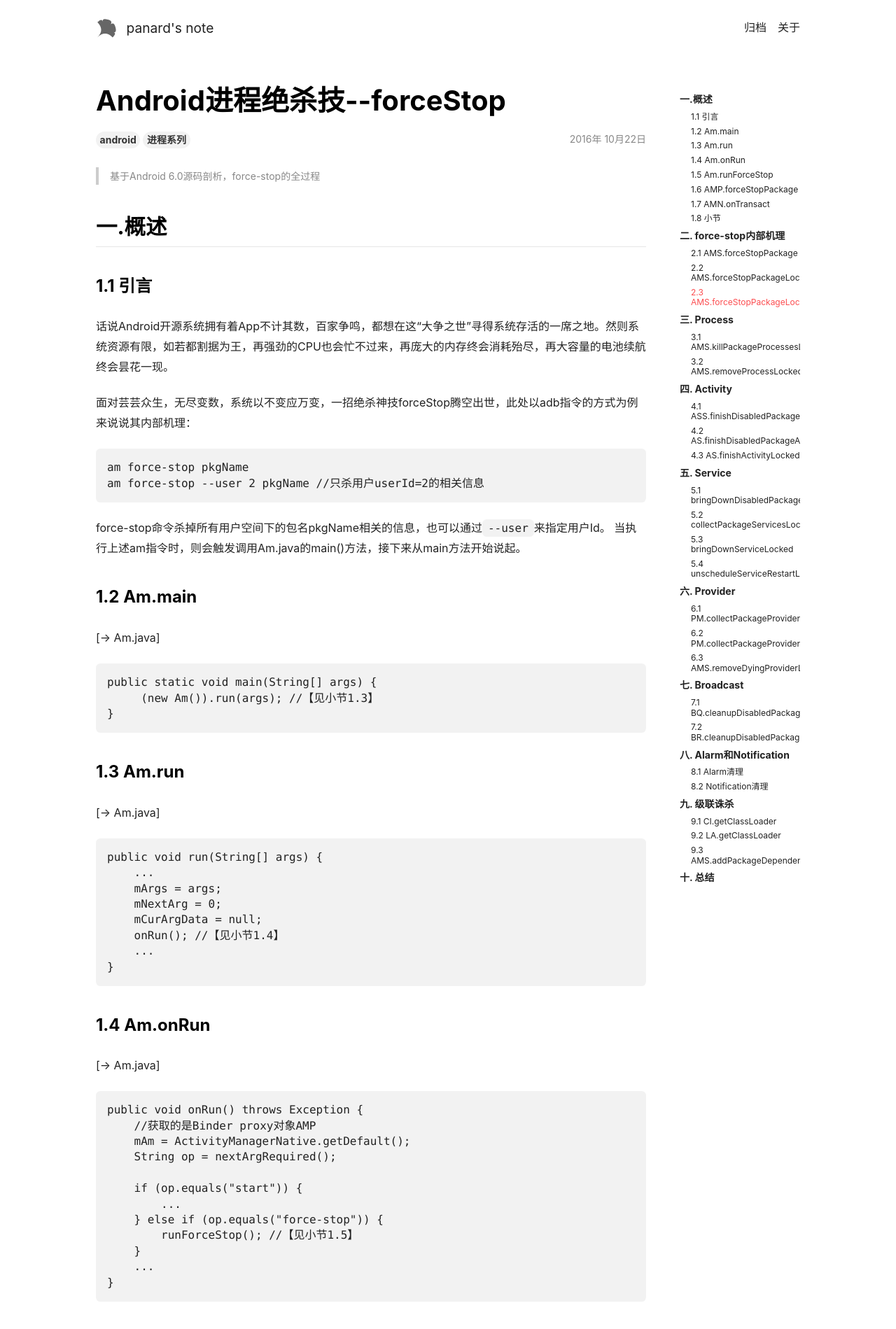
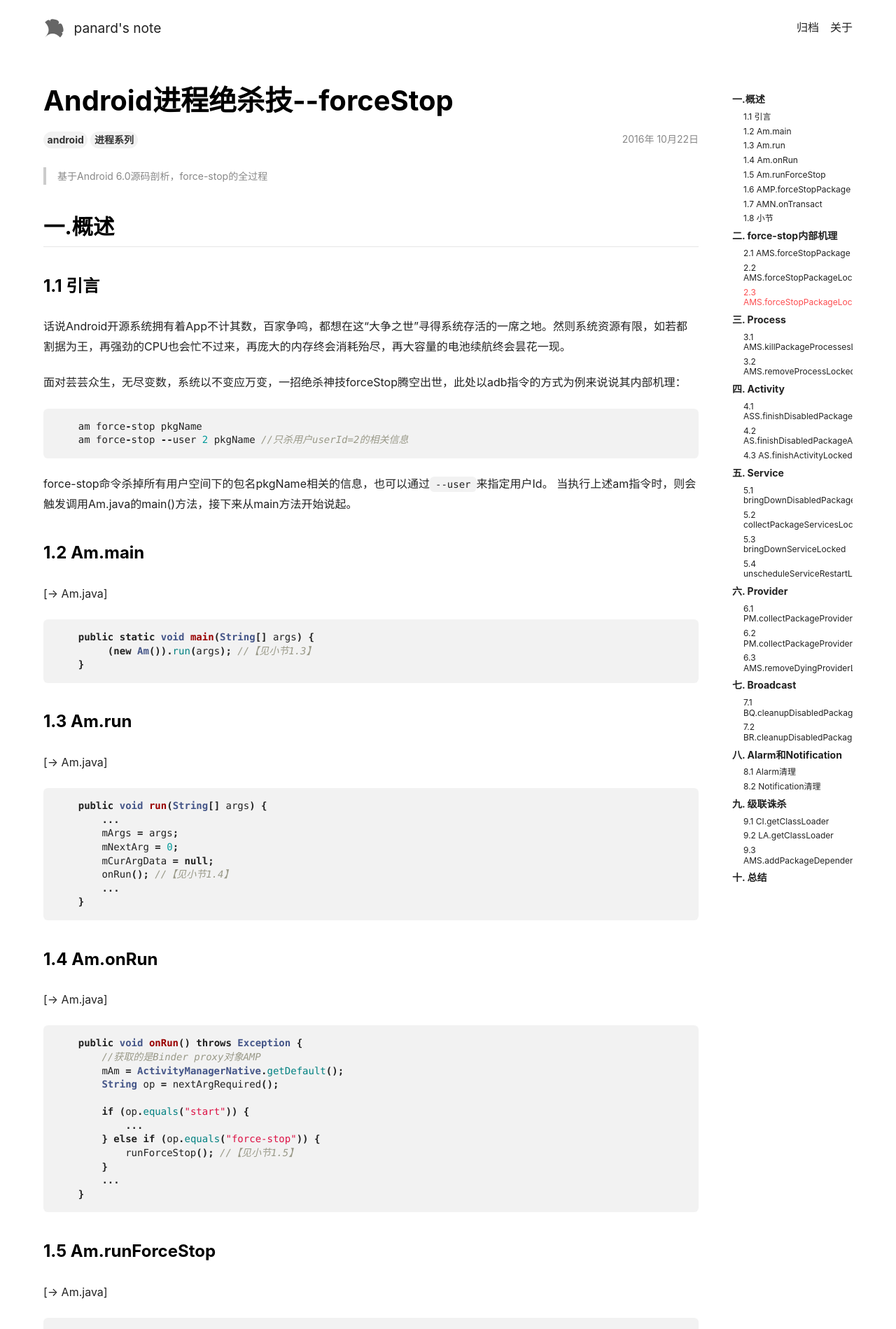
Before and after one commit to panard313/panard313.github.io, a Jekyll site: the page built from _posts/2016-10-22-force-stop.md, in a window 1280 px wide. Shown: the top 1899 px of the page at 70% size. Built offline with Jekyll 4.4.1, drawn with Linux system fonts in a browser that asks for light colours; nearby versions of some CDN libraries; some of the changed text lies outside the part shown.

Commit message:
Title: set page wigth to 1000, set code font size to 0.87

````diff
--- a/_posts/2016-10-22-force-stop.md
+++ b/_posts/2016-10-22-force-stop.md
@@ -18,21 +18,26 @@
 
 面对芸芸众生，无尽变数，系统以不变应万变，一招绝杀神技forceStop腾空出世，此处以adb指令的方式为例来说说其内部机理：
 
+```java
     am force-stop pkgName
     am force-stop --user 2 pkgName //只杀用户userId=2的相关信息
+```
 
 force-stop命令杀掉所有用户空间下的包名pkgName相关的信息，也可以通过`--user`来指定用户Id。 当执行上述am指令时，则会触发调用Am.java的main()方法，接下来从main方法开始说起。
 
 ### 1.2 Am.main
 [-> Am.java]
 
+```java
     public static void main(String[] args) {
          (new Am()).run(args); //【见小节1.3】
     }
+```
 
 ### 1.3 Am.run
 [-> Am.java]
 
+```java
     public void run(String[] args) {
         ...
         mArgs = args;
@@ -41,10 +46,12 @@
         onRun(); //【见小节1.4】
         ...
     }
+```
 
 ### 1.4 Am.onRun
 [-> Am.java]
 
+```java
     public void onRun() throws Exception {
         //获取的是Binder proxy对象AMP
         mAm = ActivityManagerNative.getDefault();
@@ -57,10 +64,12 @@
         }
         ...
     }
+```
 
 ### 1.5 Am.runForceStop
 [-> Am.java]
 
+```java
     private void runForceStop() throws Exception {
         int userId = UserHandle.USER_ALL;
 
@@ -74,12 +83,14 @@
         //【见小节1.6】
         mAm.forceStopPackage(nextArgRequired(), userId);
     }
+```
 
 当不指定userId时，则默认为UserHandle.USER_ALL。
 
 ### 1.6 AMP.forceStopPackage
 [-> ActivityManagerNative.java ::AMP]
 
+```java
     public void forceStopPackage(String packageName, int userId) throws RemoteException {
          Parcel data = Parcel.obtain();
          Parcel reply = Parcel.obtain();
@@ -92,10 +103,12 @@
          data.recycle();
          reply.recycle();
      }
+```
 
 ### 1.7 AMN.onTransact
 [-> ActivityManagerNative.java]
 
+```java
     public boolean onTransact(int code, Parcel data, Parcel reply, int flags)
             throws RemoteException {
         switch (code) {
@@ -111,6 +124,7 @@
           ...
         }
     }
+```
 
 AMP.forceStopPackage来运行在执行adb时所创建的进程，经过Binder Driver后，进入system_server进程的一个binder线程来执行AMN.forceStopPackage，从这开始的操作(包括当前操作)便都运行在system_server系统进程。
 
@@ -127,6 +141,7 @@
 ### 2.1 AMS.forceStopPackage
 [-> ActivityManagerService.java]
 
+```java
     public void forceStopPackage(final String packageName, int userId) {
         if (checkCallingPermission(android.Manifest.permission.FORCE_STOP_PACKAGES)
                         != PackageManager.PERMISSION_GRANTED) {
@@ -159,6 +174,7 @@
                 Binder.restoreCallingIdentity(callingId);
         }
     }
+```
 
 这里有一个过程非常重要，那就是setPackageStoppedState()将包的状态设置为stopped，那么所有广播都无法接收，除非带有标记`FLAG_INCLUDE_STOPPED_PACKAGES`的广播，系统默认的广播几乎都是不带有该标志，也就意味着被force-stop的应用是无法通过建立手机网络状态或者亮灭的广播来拉起进程。
 
@@ -166,6 +182,7 @@
 
 ### 2.2 AMS.forceStopPackageLocked
 
+```java
     private void forceStopPackageLocked(final String packageName, int uid, String reason) {
         //[见流程2.3]
         forceStopPackageLocked(packageName, UserHandle.getAppId(uid), false,
@@ -185,11 +202,13 @@
                         null, null, 0, null, null, null, AppOpsManager.OP_NONE,
                         null, false, false, MY_PID, Process.SYSTEM_UID, UserHandle.getUserId(uid));
     }
+```
 
 清理跟该包名相关的进程和四大组件之外，还会发送广播ACTION_PACKAGE_RESTARTED，用于清理已注册的alarm,notification信息。
 
 ### 2.3 AMS.forceStopPackageLocked
 
+```java
     //callerWillRestart = false, doit = true;
     private final boolean forceStopPackageLocked(String packageName, int appId,
              boolean callerWillRestart, boolean purgeCache, boolean doit,
@@ -297,6 +316,7 @@
 
          return didSomething;
      }
+```
 
 对于`didSomething`只指当方法中所有行为,则返回true.比如killPackageProcessesLocked(),只要杀过一个进程则代表didSomething为true.
 
@@ -314,6 +334,7 @@
 
 ### 3.1 AMS.killPackageProcessesLocked
 
+```java
     //callerWillRestart = false, allowRestart = true, doit = true;
     private final boolean killPackageProcessesLocked(String packageName, int appId,
             int userId, int minOomAdj, boolean callerWillRestart, boolean allowRestart,
@@ -375,6 +396,7 @@
         updateOomAdjLocked();
         return N > 0;
     }
+```
 
 一般地force-stop会指定包名，该方法会遍历当前所有运行中的进程`mProcessNames`，以下条件同时都不满足的进程，则会成为被杀的目标进程：(也就是说满足以下任一条件都可以免死)
 
@@ -400,6 +422,7 @@
 
 ### 3.2 AMS.removeProcessLocked
 
+```java
     //callerWillRestart = false, allowRestart = true
     private final boolean removeProcessLocked(ProcessRecord app,
              boolean callerWillRestart, boolean allowRestart, String reason) {
@@ -445,6 +468,7 @@
 
          return needRestart;
      }
+```
 
 该方法的主要功能:
 
@@ -458,6 +482,7 @@
 ### 4.1 ASS.finishDisabledPackageActivitiesLocked
 [-> ActivityStackSupervisor.java]
 
+```java
     boolean finishDisabledPackageActivitiesLocked(String packageName, Set<String> filterByClasses,
             boolean doit, boolean evenPersistent, int userId) {
         boolean didSomething = false;
@@ -475,10 +500,12 @@
         }
         return didSomething;
     }
+```
 
 ### 4.2 AS.finishDisabledPackageActivitiesLocked
 [-> ActivityStack.java]
 
+```java
     // doit = true;
     boolean finishDisabledPackageActivitiesLocked(String packageName, Set<String> filterByClasses,
             boolean doit, boolean evenPersistent, int userId) {
@@ -527,10 +554,12 @@
         }
         return didSomething;
     }
+```
 
 ### 4.3 AS.finishActivityLocked
 [-> ActivityStack.java]
 
+```java
     final boolean finishActivityLocked(ActivityRecord r, int resultCode, Intent resultData,
             String reason, boolean oomAdj) {
         if (r.finishing) {
@@ -587,10 +616,12 @@
 
         return false;
     }
+```
 
 #### 4.3.1 AR.makeFinishingLocked
 [-> ActivityRecord.java]
 
+```java
     void makeFinishingLocked() {
         if (!finishing) {
             if (task != null && task.stack != null
@@ -604,9 +635,11 @@
             }
         }
     }
+```
 
 #### 4.3.2 ASS.requestVisibleBehindLocked
 
+```java
     boolean requestVisibleBehindLocked(ActivityRecord r, boolean visible) {
         final ActivityStack stack = r.task.stack;
         if (stack == null) {
@@ -641,10 +674,12 @@
         }
         return true;
     }
+```
 
 #### 4.3.3 TaskRecord.setFrontOfTask
 [-> TaskRecord.java]
 
+```java
     final void setFrontOfTask() {
         boolean foundFront = false;
         final int numActivities = mActivities.size();
@@ -662,6 +697,7 @@
             mActivities.get(0).frontOfTask = true;
         }
     }
+```
 
 - 将该Task中从底部往上查询, 第一个处于非finishing状态的ActivityRecord,则设置为根Activity(即r.frontOfTask = true),其他都为false;
 - 当所有的activity都处于finishing状态,则把最底部的activity设置成跟Activity.
@@ -670,6 +706,7 @@
 #### 4.3.4 AS.adjustFocusedActivityLocked
 [-> ActivityStack.java]
 
+```java
     private void adjustFocusedActivityLocked(ActivityRecord r, String reason) {
         if (mStackSupervisor.isFrontStack(this) && mService.mFocusedActivity == r) {
             ActivityRecord next = topRunningActivityLocked(null);
@@ -715,9 +752,11 @@
             }
         }
     }
+```
 
 #### 4.3.5 AS.finishCurrentActivityLocked
 
+```java
     final ActivityRecord finishCurrentActivityLocked(ActivityRecord r, int mode, boolean oomAdj) {
         if (mode == FINISH_AFTER_VISIBLE && r.nowVisible) {
             if (!mStackSupervisor.mStoppingActivities.contains(r)) {
@@ -767,6 +806,7 @@
         mStackSupervisor.getFocusedStack().resumeTopActivityLocked(null);
         return r;
     }
+```
 
 满足下面其中之一的条件,则会执行finish以及destroy Activity.
 
@@ -776,6 +816,7 @@
 
 #### 4.3.6 AS.destroyActivityLocked
 
+```java
     final boolean destroyActivityLocked(ActivityRecord r, boolean removeFromApp, String reason) {
 
          boolean removedFromHistory = false;
@@ -836,12 +877,14 @@
      }
 
 
+```
 
 ## 五. Service
 
 ### 5.1 bringDownDisabledPackageServicesLocked
 [-> ActiveServices.java]
 
+```java
     //killProcess = true;  doit = true;
     boolean bringDownDisabledPackageServicesLocked(String packageName, Set<String> filterByClasses,
             int userId, boolean evenPersistent, boolean killProcess, boolean doit) {
@@ -880,10 +923,12 @@
         return didSomething;
     }
 
+```
 
 ### 5.2 collectPackageServicesLocked
 [-> ActiveServices.java]
 
+```java
     //killProcess = true;  doit = true;
     private boolean collectPackageServicesLocked(String packageName, Set<String> filterByClasses,
             boolean evenPersistent, boolean doit, boolean killProcess,
@@ -919,12 +964,14 @@
         }
         return didSomething;
     }
+```
 
 该方法的主要功能就是收集该满足条件service放入mTmpCollectionResults.
 
 ### 5.3  bringDownServiceLocked
 [-> ActiveServices.java]
 
+```java
     private final void bringDownServiceLocked(ServiceRecord r) {
         for (int conni=r.connections.size()-1; conni>=0; conni--) {
             ArrayList<ConnectionRecord> c = r.connections.valueAt(conni);
@@ -1014,9 +1061,11 @@
 
         smap.ensureNotStartingBackground(r);
     }
+```
 
 ### 5.4 unscheduleServiceRestartLocked
 
+```java
     private final boolean unscheduleServiceRestartLocked(ServiceRecord r, int callingUid,
             boolean force) {
         if (!force && r.restartDelay == 0) {
@@ -1034,12 +1083,14 @@
         mAm.mHandler.removeCallbacks(r.restarter);
         return true;
     }
+```
 
 ## 六. Provider
 
 ### 6.1  PM.collectPackageProvidersLocked
 [-> ProviderMap.java]
 
+```java
     boolean collectPackageProvidersLocked(String packageName, Set<String> filterByClasses,
             boolean doit, boolean evenPersistent, int userId,
             ArrayList<ContentProviderRecord> result) {
@@ -1072,6 +1123,7 @@
         }
         return didSomething;
     }
+```
 
 - 当userId = UserHandle.USER_ALL时, 则会`mSingletonByClass`和`mProvidersByClassPerUser`结构中查询所有属于该package的providers.
 - 当userId = UserHandle.USER_OWNER时,则会从`mSingletonByClass`和`mProvidersByClassPerUser`中userId相等的 数据结构中查询所有属于该package的providers.
@@ -1080,6 +1132,7 @@
 ### 6.2 PM.collectPackageProvidersLocked
 [-> ProviderMap.java]
 
+```java
     private boolean collectPackageProvidersLocked(String packageName,
             Set<String> filterByClasses, boolean doit, boolean evenPersistent,
             HashMap<ComponentName, ContentProviderRecord> providers,
@@ -1102,9 +1155,11 @@
         return didSomething;
     }
 
+```
 
 ### 6.3 AMS.removeDyingProviderLocked
 
+```java
     private final boolean removeDyingProviderLocked(ProcessRecord proc,
              ContentProviderRecord cpr, boolean always) {
          final boolean inLaunching = mLaunchingProviders.contains(cpr);
@@ -1155,6 +1210,7 @@
          }
          return inLaunching;
      }
+```
 
 当其他app使用该provider, 且建立stable的连接, 那么对于非persistent进程,则会由于依赖该provider的缘故而被杀.
 
@@ -1164,6 +1220,7 @@
 ### 7.1  BQ.cleanupDisabledPackageReceiversLocked
 [-> BroadcastQueue.java]
 
+```java
     boolean cleanupDisabledPackageReceiversLocked(
             String packageName, Set<String> filterByClasses, int userId, boolean doit) {
         boolean didSomething = false;
@@ -1186,6 +1243,7 @@
 
         return didSomething;
     }
+```
 
 该方法主要功能：
 
@@ -1195,6 +1253,7 @@
 ### 7.2 BR.cleanupDisabledPackageReceiversLocked
 [-> BroadcastRecord.java]
 
+```java
     boolean cleanupDisabledPackageReceiversLocked(
            String packageName, Set<String> filterByClasses, int userId, boolean doit) {
        if ((userId != UserHandle.USER_ALL && this.userId != userId) || receivers == null) {
@@ -1226,6 +1285,7 @@
        nextReceiver = Math.min(nextReceiver, receivers.size());
        return didSomething;
     }
+```
 
 ## 八. Alarm和Notification
 
@@ -1234,6 +1294,7 @@
 ### 8.1 Alarm清理
 [-> AlarmManagerService.java]
 
+```java
     class UninstallReceiver extends BroadcastReceiver {
        public UninstallReceiver() {
            IntentFilter filter = new IntentFilter();
@@ -1281,12 +1342,14 @@
            }
        }
    }
+```
 
 调用AlarmManagerService中的removeLocked()方法，从`mAlarmBatches`和`mPendingWhileIdleAlarms`队列中移除包所相关的alarm.
 
 ### 8.2 Notification清理
 [-> NotificationManagerService.java]
 
+```java
     private final BroadcastReceiver mPackageIntentReceiver = new BroadcastReceiver() {
         @Override
         public void onReceive(Context context, Intent intent) {
@@ -1331,6 +1394,7 @@
             }
         }
     };
+```
 
 调用NotificationManagerService.java
 中的cancelAllNotificationsInt()方法，从`mNotificationList`队列中移除包所相关的Notification.
@@ -1348,15 +1412,18 @@
 ### 9.1 CI.getClassLoader
 [-> ContextImpl.java]
 
+```java
     public ClassLoader getClassLoader() {
         //【见小节9.2】
        return mPackageInfo != null ?
                  mPackageInfo.getClassLoader() : ClassLoader.getSystemClassLoader();
      }
+```
 
 ### 9.2 LA.getClassLoader
 [-> LoadedApk.java]
 
+```java
     public ClassLoader getClassLoader() {
         synchronized (this) {
             if (mClassLoader != null) {
@@ -1385,9 +1452,11 @@
             return mClassLoader;
         }
     }
+```
 
 ### 9.3 AMS.addPackageDependency
 
+```java
     public void addPackageDependency(String packageName) {
         synchronized (this) {
             int callingPid = Binder.getCallingPid();
@@ -1407,6 +1476,7 @@
             }
         }
     }
+```
 
 调用ClassLoader来加载启动包名时，则会将该包名加入到进程的pkgDeps。
 
--- a/_sass/common/_reset.scss
+++ b/_sass/common/_reset.scss
@@ -136,7 +136,7 @@
 }
 
 code {
-  font-size: map-get($base, font-size);
+  font-size: map-get($base, font-size-sm);
   line-height: map-get($base, line-height-sm);
 }
 
--- a/_sass/common/_variables.scss
+++ b/_sass/common/_variables.scss
@@ -62,7 +62,7 @@
 $layout: (
   header-height:          5rem,
   header-height-sm:       3rem,
-  content-max-width:      850px,
+  content-max-width:      1000px,
   sidebar-width:          250px,
   aside-width:            220px,
   footer-height:          10rem
````
